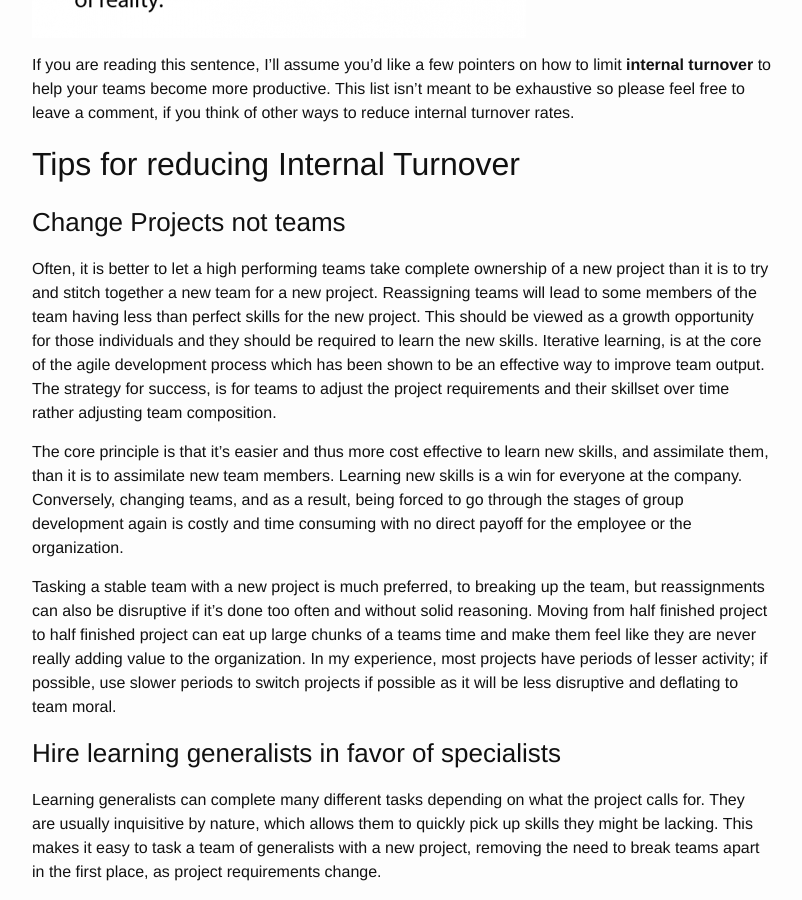
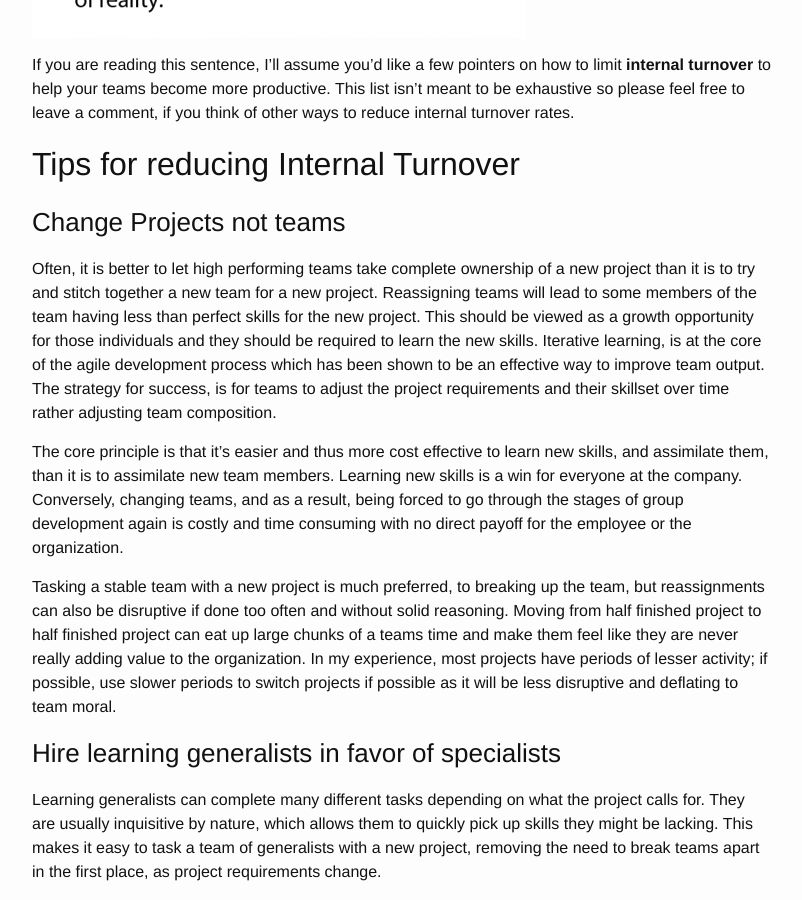
Before and after one commit to johnnyiller/johnnyiller.github.io, a Jekyll site: the page built from _posts/2019-8-9-turnover.markdown, in a window 1280 px wide and 900 px high, scrolled down 5856 px. Shown: the whole window, without its empty margins (238-1040 px from the left). Built offline with Jekyll 4.4.1, drawn with Linux system fonts in a browser that asks for light colours; comment, search, counter and statistics services are not loaded; some of the changed text lies outside the part shown.

```diff
--- a/_posts/2019-8-9-turnover.markdown
+++ b/_posts/2019-8-9-turnover.markdown
@@ -88,11 +88,11 @@ If you are reading this sentence, I'll assume you'd like a few pointers on how t
 
 ### Change Projects not teams
 
-Often, it is better to let a high performing teams take complete ownership of a new project than it is to try and stitch together a new team for a new project.  Reassigning teams will lead to some members of the team having less than perfect skills for the new project.  This should be viewed as a growth opportunity for those individuals and they should be required to learn the new skills.  Iterative learning, is at the core of the agile development process which has been shown to be an effective way to improve team output.  The strategy for success, is for teams to adjust the project requirements and their skillset over time rather adjusting team composition.
+Often, it is better to let high performing teams take complete ownership of a new project than it is to try and stitch together a new team for a new project.  Reassigning teams will lead to some members of the team having less than perfect skills for the new project.  This should be viewed as a growth opportunity for those individuals and they should be required to learn the new skills.  Iterative learning, is at the core of the agile development process which has been shown to be an effective way to improve team output.  The strategy for success, is for teams to adjust the project requirements and their skillset over time rather adjusting team composition.
 
 The core principle is that it's easier and thus more cost effective to learn new skills, and assimilate them, than it is to assimilate new team members.  Learning new skills is a win for everyone at the company. Conversely, changing teams, and as a result, being forced to go through the stages of group development again is costly and time consuming with no direct payoff for the employee or the organization.
 
-Tasking a stable team with a new project is much preferred, to breaking up the team, but reassignments can also be disruptive if it's done too often and without solid reasoning.  Moving from half finished project to half finished project can eat up large chunks of a teams time and make them feel like they are never really adding value to the organization.  In my experience, most projects have periods of lesser activity; if possible, use slower periods to switch projects if possible as it will be less disruptive and deflating to team moral.
+Tasking a stable team with a new project is much preferred, to breaking up the team, but reassignments can also be disruptive if done too often and without solid reasoning.  Moving from half finished project to half finished project can eat up large chunks of a teams time and make them feel like they are never really adding value to the organization.  In my experience, most projects have periods of lesser activity; if possible, use slower periods to switch projects if possible as it will be less disruptive and deflating to team moral.
 
 ### Hire learning generalists in favor of specialists
 
```
Also changed, not shown: other parts of _posts/2019-8-9-turnover.markdown (+1 -1 lines).
